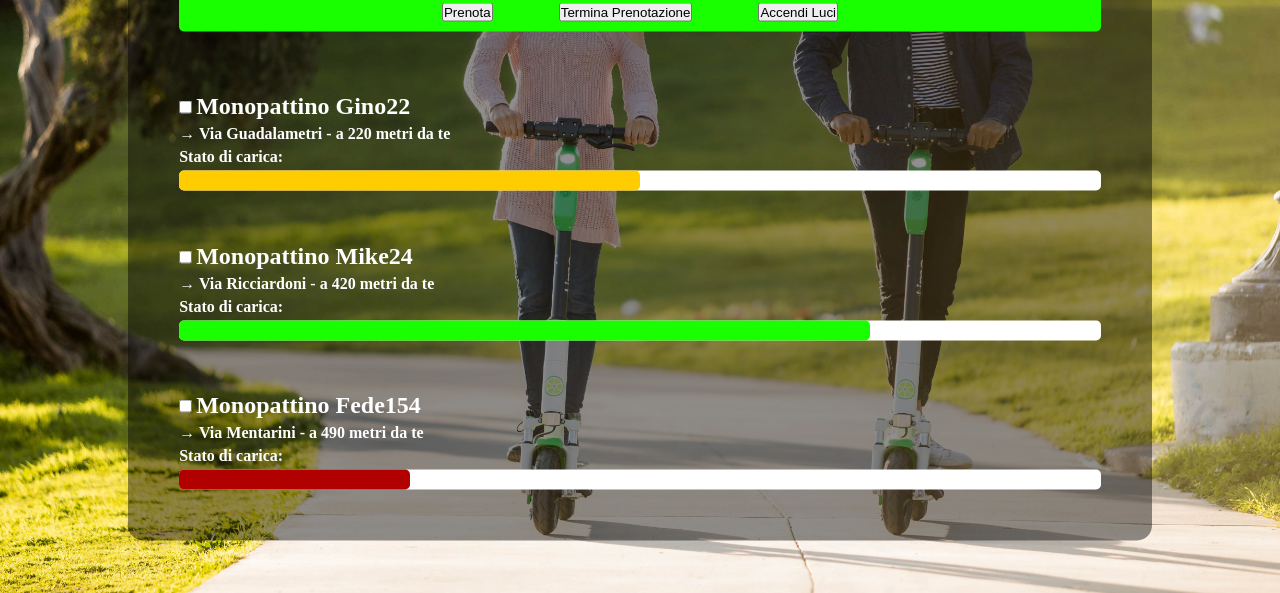
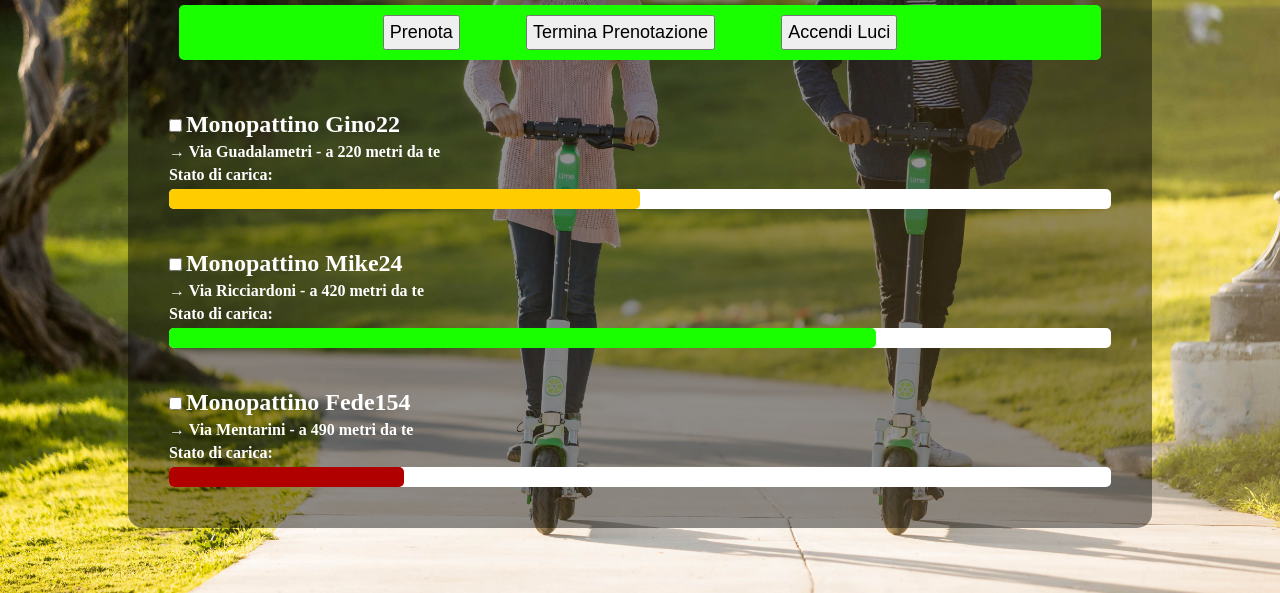
Before and after one commit to marcofalotico/Boolean-admission-challenge---Lim-scooter-2nd-try, a plain HTML site: page index.html in a window 1280 px wide. Shown: the part 207-800 px from the top of the page. Drawn offline with Linux system fonts and the light colour scheme.

Commit message:
Add files via upload

```diff
--- a/styles.css
+++ b/styles.css
@@ -78,7 +78,9 @@ body {
 /* poichè i bottoni dentro il loro box non sono più flex items, devo
 per forza rimettere display:flex al buttons-box, centrando i suoi items con un gap */
 .bottons-box .btn {
+    font-size: 18px;
     margin: 10px;
+    padding: 5px;
 }
 
 .btn:hover {
@@ -99,7 +101,7 @@ BODY CONTAINER
 .monopattino-box {
     max-width: 100%;
     height: auto;
-    margin: 5%;
+    margin: 4%;
 }
 
 .modello {
```
